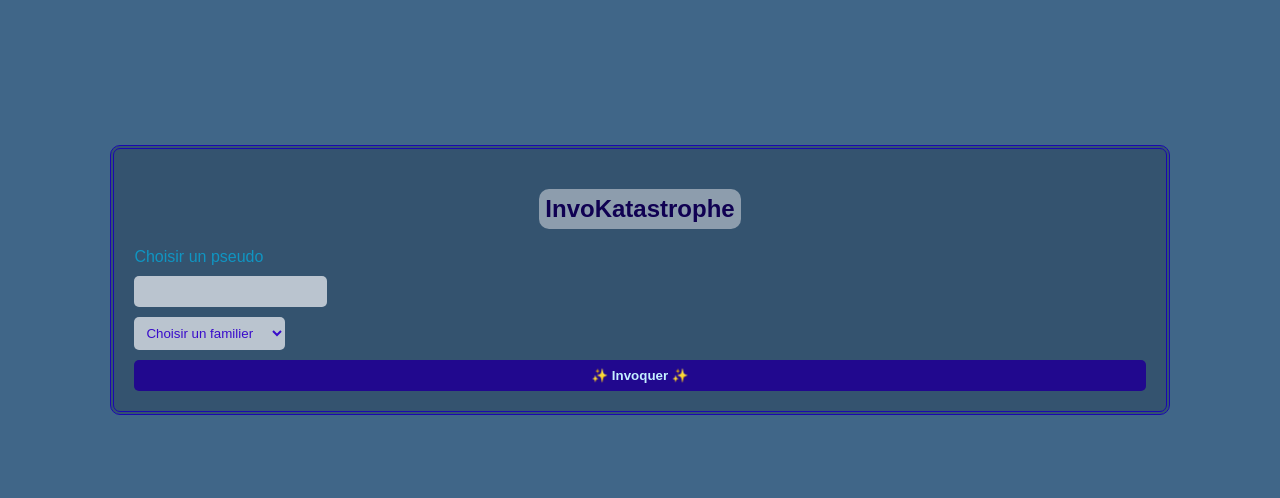
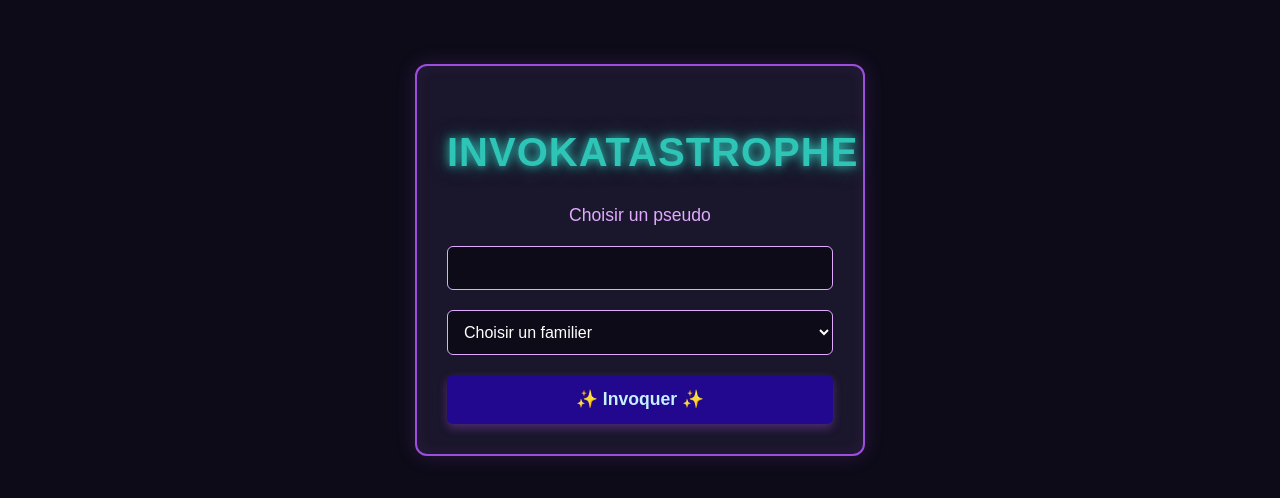
Before and after one commit to Ekkrog/machine-a-invocation, a plain HTML site: page index.html in a window 1280 px wide. Shown: the part 128-626 px from the top of the page. Drawn offline with Linux system fonts and the light colour scheme.

Commit message:
ajout d'images pour chaque créature +  CSS(a compléter)

```diff
--- a/index.html
+++ b/index.html
@@ -20,8 +20,8 @@
         Un <label> + un <select> pour choisir la créature, avec l'id creature. Mets-y quelques <option> :
             🐙 le Chat-Octo
             🐉 le Dragon-Debug
-             🦄 la Licorne-CSS
-             🦊 le Renard-Refacto
+            🦄 la Licorne-CSS
+            🦊 le Renard-Refacto
         Un <button> pour invoquer. -->
 
 
@@ -38,6 +38,7 @@
                     <option>🐉 Dragon-Debug</option>
                     <option>🦄 Licorne-CSS</option>
                     <option>🦊 Renard-Refacto</option>
+                    <option>🔮 God-Fémy</option>
                 </select>
             </label>
 
@@ -57,6 +58,7 @@ Sous le formulaire, ajoute la zone qui accueillera ta créature :
 
     <section id="resultat" class="cache">
         <p id="message"></p>
+        <img id="creatImage" src="">
         <button id="recommencer">Renvoyer la créature</button>
     </section>
 
--- a/script.js
+++ b/script.js
@@ -4,6 +4,9 @@ const invocation = document.getElementById("invocation")
 const btnInvok = document.getElementById("btnInvok")
 const message = document.getElementById("message")
 const recommencer = document.getElementById("recommencer")
+const creature = document.getElementById("creature")
+const creatImage = document.getElementById("creatImage")
+
 // Étape 3 — Réagir au clic (rappel événements)
 
 // Direction script.js.
@@ -13,10 +16,7 @@ const recommencer = document.getElementById("recommencer")
 //     Dans la fonction, commence toujours par event.preventDefault() ! Sinon la page se recharge et ta créature s'évapore.
 //     Vérifie avec un console.log('clic !'), puis regarde la console.
 
-invocation.addEventListener("click", (event) => {
-    event.preventDefault();
-    console.log("click-click");
-})
+
 // Étape 4 — Invoquer la créature (rappel DOM)
 
 // Le cœur du kata. Toujours dans la fonction de soumission :
@@ -28,15 +28,52 @@ invocation.addEventListener("click", (event) => {
 //     Cache le formulaire : document.getElementById('invocation').classList.add('cache')
 //     Affiche le résultat : document.getElementById('resultat').classList.remove('cache')
 
+const creaturesData = [
+    {
+        nom: "🐙 Chat-Octo",
+        image: "chat-octo.png",
+        description:"Te permet de chatter 8 fois plus vite"
+    },
+    {
+        nom: "🐉 Dragon-Debug",
+        image: "dragon-debug.png",
+        description:"Brûle toutes les erreurs de ta console"
+    },
+    {
+        nom: "🦄 Licorne-CSS",
+        image: "licorne-css.png",
+        description: "Donne de la couleur à ton code"
+    },
+    {
+        nom: "🦊 Renard-Refacto",
+        image: "renard-refacto.png",
+        description: "Use de sa ruse pour optimiser ton code"
+    },
+
+    {
+        nom : "🔮 God-Fémy",
+        image : "dev-fou-esoterique.png",
+        description : "Trouve les erreurs dans les énoncés. Est aussi a l'origine de Claude"
+    },
+];
+
 btnInvok.addEventListener("click", () => {
+    event.preventDefault();
+
     const prenom   = document.getElementById('prenom').value
     const creature = document.getElementById('creature').value
 
     if (prenom.length > 0 && creature !== "Choisir un familier" ) {
-        message.textContent = `${prenom}, ${creature} a entendu ton appel et te suivra tout le Bloc 1 !`
+        const creatureTrouvee = creaturesData.find(c => c.nom === creature)
+        message.textContent = `${prenom}, ${creatureTrouvee.nom}, ${creatureTrouvee.description}`
+
+    if (creatureTrouvee) {
+        creatImage.src = creatureTrouvee.image;
+    }
         invocation.classList.add('cache')
         resultat.classList.remove('cache')
-    } else {
+
+    }  else {
         alert("Dumbass ! Choose a name and a creature before clicking on invokate");
     }
 });
--- a/style.css
+++ b/style.css
@@ -1,59 +1,136 @@
+:root {
+    --bg-color: #0d0b18;       /* Violet très sombre, presque noir */
+    --panel-bg: #1a162b;       /* Violet foncé pour les blocs */
+    --neon-purple: #9d4edd;    /* Violet magique éclatant */
+    --neon-cyan: #2ec4b6;      /* Cyan pour le côté tech/debug */
+    --text-color: #e0aaff;     /* Texte violet très clair, reposant */
+    --btn-hover: #c77dff;      /* Teinte de survol pour les boutons */
+}
+
 .cache {
-  display: none;
+  display: none !important;
 }
 
 body {
+    padding: 20px;
+    font-family: 'Courier New', Courier, monospace;
     display: flex;
     flex-direction: column;
     align-items: center;
     justify-content: center;
-    min-height: 100vh;
-    background-color: #013361bf;
+    min-height: 90vh;
+    background-color: var(--bg-color);
+    color: var(--text-color);
     font-family: fantasy;
 }
 
-#formulaire {
-    display: flex;
-    flex-direction: column;
-    align-items: center;
-    width: 80%;
-    padding: 20px;
-    border: 4px double #1a09b0;
-    border-radius: 10px;
-    background-color: rgba(0, 0, 0, 0.186);
-    color: rgb(16, 149, 194);
+/* -----------  Formulaire -----------*/
+h1 {
+    font-size: 2.5rem;
+    text-transform: uppercase;
+    letter-spacing: 1px;
+    color: var(--neon-cyan);
+    text-shadow: 0 0 10px var(--neon-cyan), 0 0 20px rgba(46, 196, 182, 0.5);
+    margin-bottom: 30px;
+    text-align: center;
 }
 
-h1 {
-    color: #100152;
-    background-color: #e4e5ea81;
-    padding: 6px;
-    border-radius: 10px;
+section {
+    background-color: var(--panel-bg);
+    border: 2px solid var(--neon-purple);
+    border-radius: 12px;
+    padding: 30px;
+    box-shadow: 0 0 20px rgba(157, 78, 221, 0.2), inset 0 0 15px rgba(157, 78, 221, 0.1);
+    max-width: 450px;
+    width: 100%;
+    text-align: center;
+    box-sizing: border-box;
 }
 
 form {
     display: flex;
     flex-direction: column;
-    gap: 10px;
-    width: 100%;
+    gap: 20px;
+    font-size: 1.1rem;
 }
 
-input, select, button {
-    padding: 8px;
-    border-radius: 5px;
-    border: none;
-    color: rgb(57, 12, 203);
-    background-color: #eaedf0bd;
+input, select {
+    width: 100%;
+    padding: 12px;
+    background-color: var(--bg-color);
+    border: 1px solid var(--text-color);
+    border-radius: 6px;
+    color: #ffffff;
+    font-family: inherit;
+    font-size: 1rem;
+    outline: none;
+    transition: all 0.3s ease;
+    box-sizing: border-box;
+}
+
+input:focus, select:focus {
+    border-color: var(--neon-cyan);
+    box-shadow: 0 0 8px rgba(46, 196, 182, 0.6);
 }
 
 button {
     background-color: #21088e;
     color: rgb(196, 240, 255);
+    border: none;
+    padding: 14px;
+    font-size: 1.1rem;
+    font-family: inherit;
     font-weight: bold;
+    border-radius: 6px;
     cursor: pointer;
+    box-shadow: 0 4px 10px rgba(157, 78, 221, 0.4);
+    transition: all 0.2s ease;
 }
 
 button:hover {
-    background-color: #e2e3e9;
-    color: #1a09b0;
+    background: linear-gradient(135deg, var(--btn-hover), var(--neon-purple));
+    box-shadow: 0 0 15px var(--btn-hover);
+    transform: translateY(-2px);
 }
+
+button:active {
+    transform: translateY(1px);
+}
+
+/* -------------- Resultat ----------------- */
+#recommencer {
+    background: transparent;
+    border: 2px solid var(--neon-cyan);
+    color: var(--neon-cyan);
+    box-shadow: none;
+    margin-top: 20px;
+}
+
+#recommencer:hover {
+    background-color: rgba(46, 196, 182, 0.1);
+    box-shadow: 0 0 10px rgba(46, 196, 182, 0.4);
+}
+
+/* --- 6. Zone de Résultat et Image --- */
+#message {
+    font-size: 1.2rem;
+    line-height: 1.5;
+    margin-bottom: 20px;
+    border-left: 3px solid var(--neon-cyan);
+    padding-left: 10px;
+    text-align: left;
+}
+
+#creatImage {
+    max-width: 100%;
+    height: auto;
+    border-radius: 8px;
+    border: 1px solid var(--neon-purple);
+    box-shadow: 0 0 15px rgba(157, 78, 221, 0.3);
+    margin: 15px 0;
+}
+
+/* --- 7. La fameuse classe cachée pour le JS --- */
+.cache {
+    display: none !important;
+}
```
